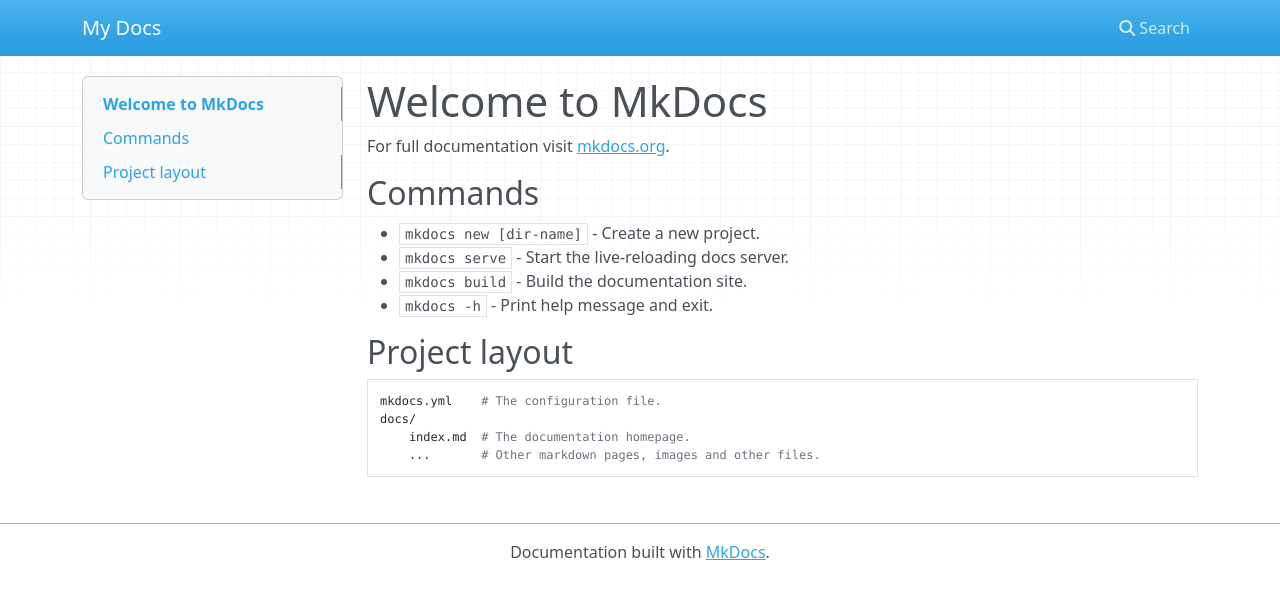
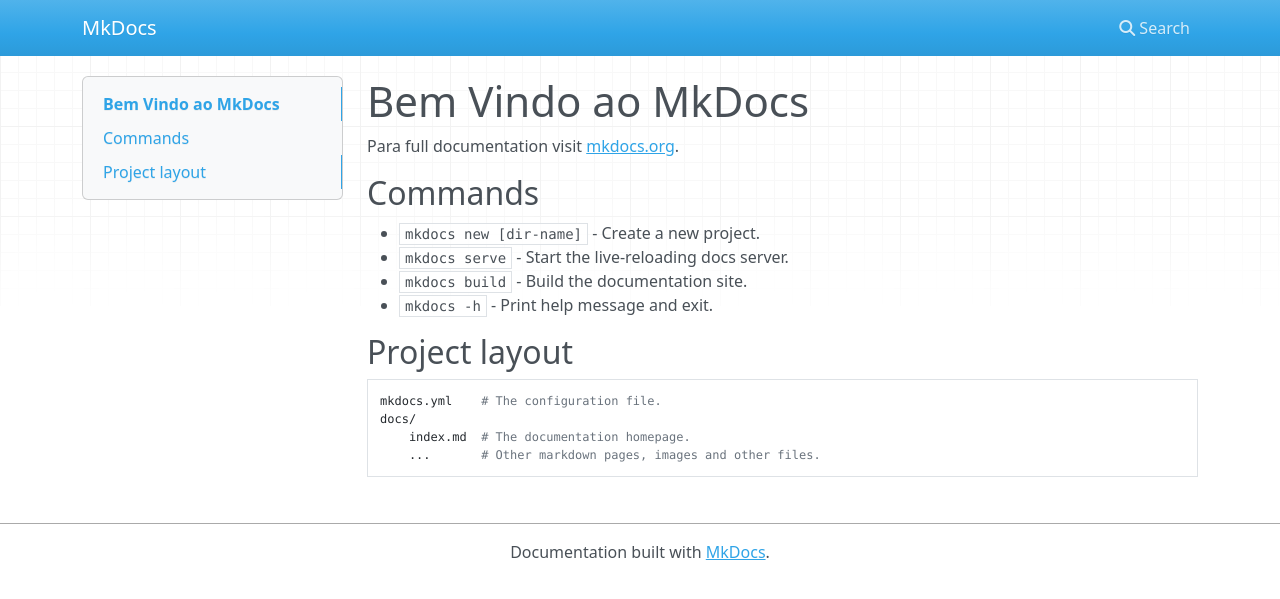
Before and after one commit to rikemorais/rikemorais.youtube.mkdocs, an MkDocs documentation site: the page built from docs/index.md, in a window 1280 px wide. Shown: the top 599 px of the page. Built offline with MkDocs 1.6.1, drawn with Linux system fonts in a browser that asks for light colours; nearby versions of some CDN libraries.

Commit message:
Aula 07 - Serve

```diff
--- a/docs/index.md
+++ b/docs/index.md
@@ -1,6 +1,6 @@
-# Welcome to MkDocs
+# Bem Vindo ao MkDocs
 
-For full documentation visit [mkdocs.org](https://www.mkdocs.org).
+Para full documentation visit [mkdocs.org](https://www.mkdocs.org).
 
 ## Commands
 
--- a/mkdocs.yml
+++ b/mkdocs.yml
@@ -1 +1 @@
-site_name: My Docs
+site_name: MkDocs
```
